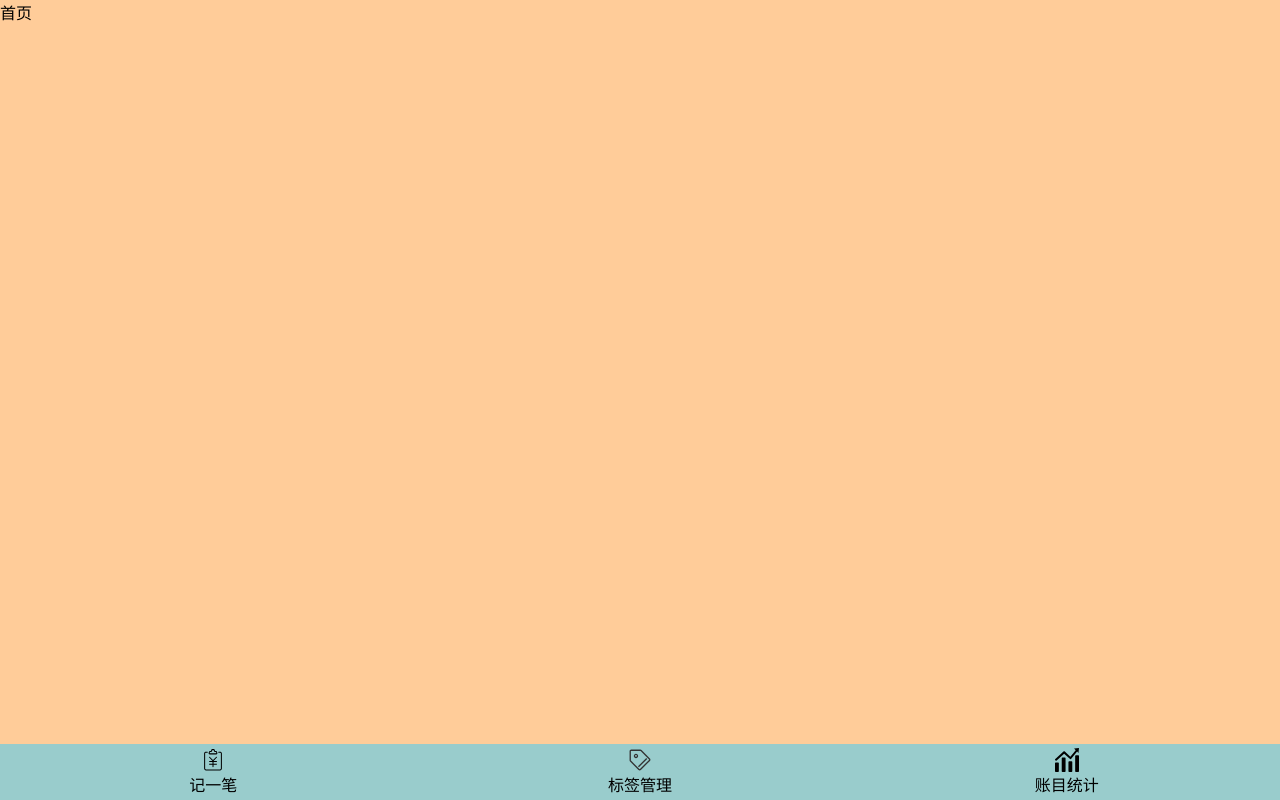
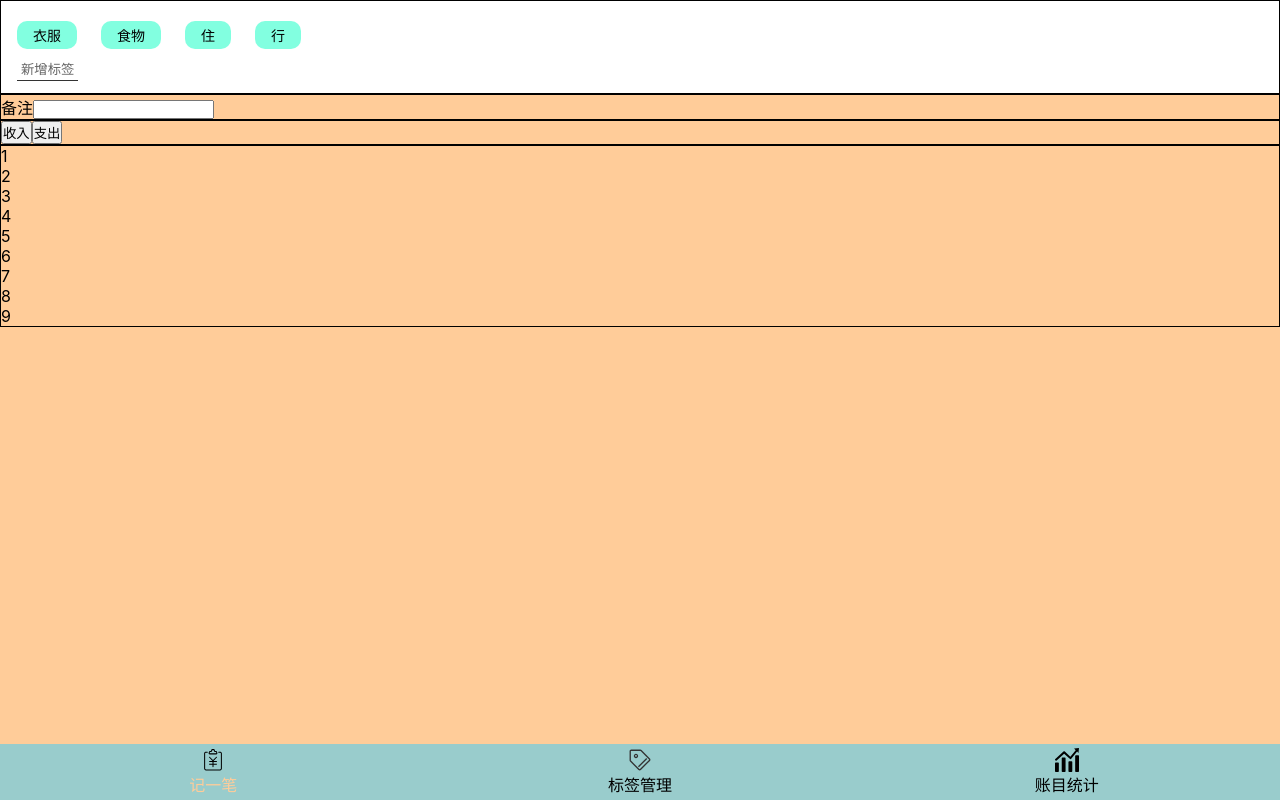
Before and after one commit to 0730chen/money-atom, a React app: page /money in a window 1280 px wide. Built offline with nearby package versions, Linux system fonts and the light colour scheme; the HTML template or start-up script is replaced by a standard one.

Commit message:
feat:TagsSection页面布局

```diff
--- a/config/webpack.config.js
+++ b/config/webpack.config.js
@@ -363,7 +363,11 @@ module.exports = function(webpackEnv) {
               test: /\.svg$/,
               use: [
                 { loader: 'svg-sprite-loader', options: {} },
-                'svgo-loader'
+                {loader:'svgo-loader',options:{
+                  plugins:[
+                    {removeAttrs:{attrs:'fill'}}
+                  ]
+                  }}
               ]
             },
             // Process application JS with Babel.
--- a/src/components/NavBar/NavBar.tsx
+++ b/src/components/NavBar/NavBar.tsx
@@ -1,5 +1,5 @@
 import React from "react";
-import {Link} from "react-router-dom";
+import { NavLink} from "react-router-dom";
 import styled from "styled-components";
 import Icon from "../Icon/Icon";
 const Ul  =styled.ul`
@@ -13,6 +13,9 @@ const Ul  =styled.ul`
   text-align: center;
   padding: 4px 0;
   color: white;
+  .select{
+  color:#FFCC99;
+  }
   a{
     display: flex;
     flex-direction:column;
@@ -29,22 +32,22 @@ const NavBar =()=> {
     return (
         <Ul>
             <li>
-                <Link to="/money">
+                <NavLink to="/money" activeClassName="select">
                     <Icon name='money'/>
                     记一笔
-                </Link>
+                </NavLink>
             </li>
             <li>
-                <Link to="/tag">
+                <NavLink to="/tag" activeClassName="select">
                     <Icon name='tag'/>
                     标签管理
-                </Link>
+                </NavLink>
             </li>
             <li>
-                <Link to="/statistics">
+                <NavLink to="/statistics" activeClassName="select">
                     <Icon name='statistics'/>
                     账目统计
-                </Link>
+                </NavLink>
             </li>
         </Ul>
     )
--- a/src/views/Home/Home.tsx
+++ b/src/views/Home/Home.tsx
@@ -6,9 +6,78 @@ const Container = styled.div`
   flex: 1;
   background:#FFCC99;
 `;
+const TagsSections = styled.section`
+  border:1px solid black;
+  background: #ffffff;
+  padding: 12px 16px;
+  ul{
+  margin: 0 -12px;
+    display: flex;
+    flex-direction: row;
+    li{
+      padding: 4px 16px;
+      display: inline-block;
+      border-radius: 10px;
+      background: #82ffe0;
+      font-size: 14px;
+      margin: 8px 12px;
+    }
+  }
+  button{
+  font-family: inherit;
+  background: none;
+  border: none;
+  padding: 2px 4px;
+  border-bottom: 1px solid #333;
+  color: #666;
+  }
+`;
+const NotesSection = styled.section`
+  border: 1px solid black;
+`
+const TypeSection = styled.section`
+  border: 1px solid black;
+`
+const NumberPad = styled.section`
+  border: 1px solid black;
+`
+
 const Home = ()=>(
         <Layout>
-            <Container>首页</Container>
+            <Container>
+                <TagsSections>
+                    <ul>
+                        <li>衣服</li>
+                        <li>食物</li>
+                        <li>住</li>
+                        <li>行</li>
+                    </ul>
+                    <button>新增标签</button>
+                </TagsSections>
+                <NotesSection>
+                    <label>
+                        备注
+                        <input type="text"/>
+                    </label>
+                </NotesSection>
+                <TypeSection>
+                    <button>收入</button>
+                    <button>支出</button>
+                </TypeSection>
+                <NumberPad>
+                    <ul>
+                        <li>1</li>
+                        <li>2</li>
+                        <li>3</li>
+                        <li>4</li>
+                        <li>5</li>
+                        <li>6</li>
+                        <li>7</li>
+                        <li>8</li>
+                        <li>9</li>
+                    </ul>
+                </NumberPad>
+            </Container>
             <NavBar/>
         </Layout>
     );
```
